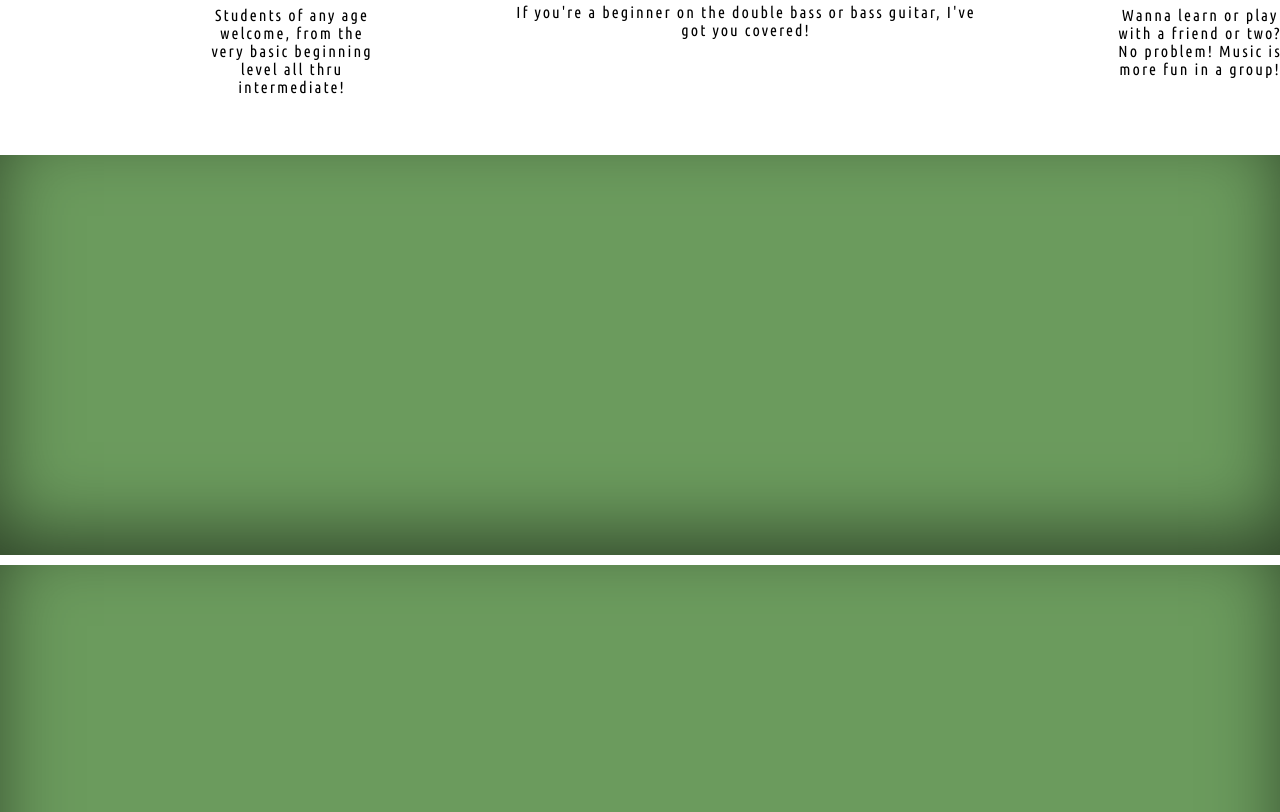
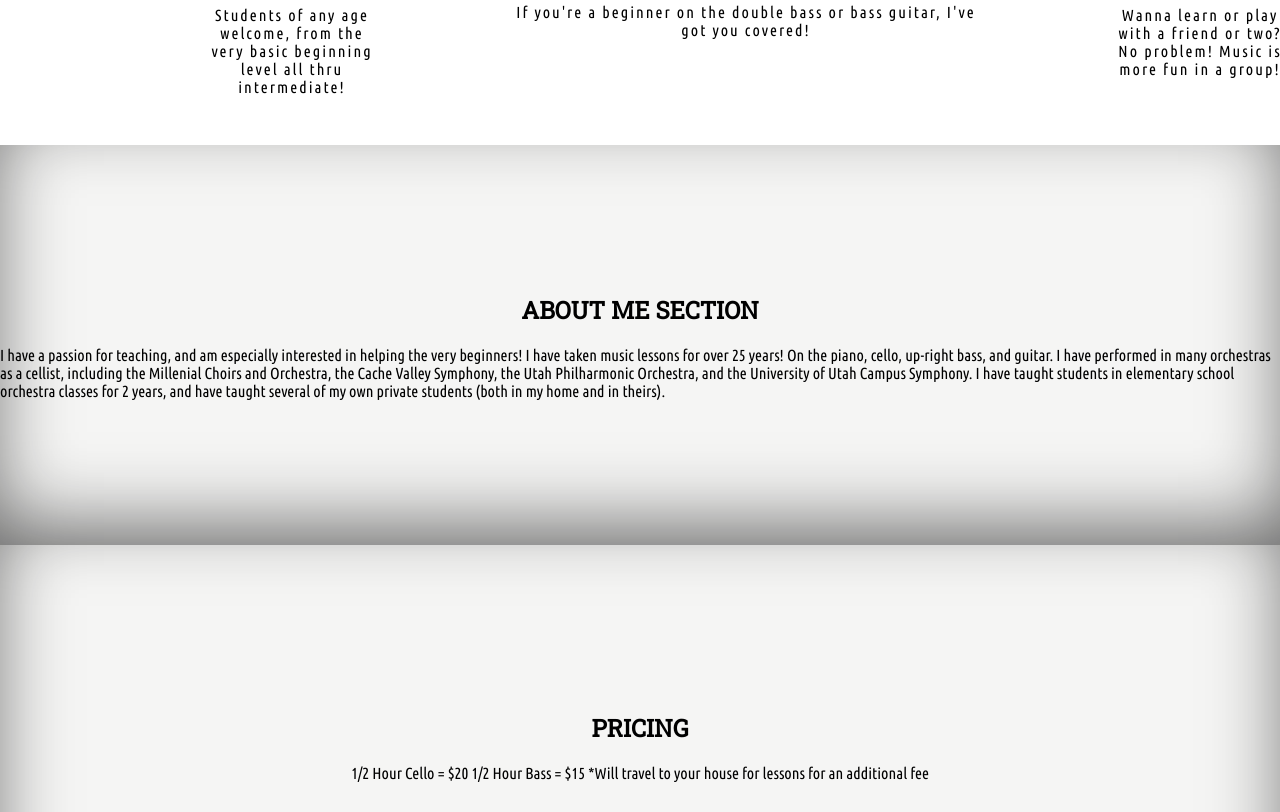
Before and after one commit to doylebp/Portfolio-project, a plain HTML site: page index.html in a window 1280 px wide. Shown: the part 1168-1980 px from the top of the page. Drawn offline with Linux system fonts and the light colour scheme.

Commit message:
Adding text to sections and making them visible

```diff
--- a/index.html
+++ b/index.html
@@ -98,8 +98,17 @@
     <section id="aboutme" class="about-me-section">
         <div class="double-column-wrapper">
             <div class="double-column">
-                <img>
+                <h1>ABOUT ME SECTION</h1>
             </div>
+            <p>I have a passion for teaching, and am especially interested in helping the very beginners!
+
+                I have taken music lessons for over 25 years! On the piano, cello, up-right bass, and guitar.
+
+                I have performed in many orchestras as a cellist, including the Millenial Choirs and Orchestra, the
+                Cache Valley Symphony, the Utah Philharmonic Orchestra, and the University of Utah Campus Symphony.
+
+                I have taught students in elementary school orchestra classes for 2 years, and have taught several of my
+                own private students (both in my home and in theirs).</p>
         </div>
 
     </section>
@@ -108,8 +117,12 @@
     <section id="pricing" class="about-me-section">
         <div class="double-columns-wrapper">
             <div class="double-column">
-                <img>
+                <h1>PRICING</h1>
             </div>
+            <p>1/2 Hour Cello = $20
+                1/2 Hour Bass = $15
+                *Will travel to your house for lessons for an additional fee
+            </p>
         </div>
 
     </section>
@@ -118,7 +131,7 @@
     <section id="reviews" class="about-me-section">
         <div class="double-columns-wrapper">
             <div class="double-column">
-                <img>
+                <h1>REVIEWS</h1>
             </div>
         </div>
 
@@ -128,7 +141,7 @@
     <section id="media" class="about-me-section">
         <div class="double-columns-wrapper">
             <div class="double-column">
-                <img>
+                <h1>MEDIA</h1>
             </div>
         </div>
 
--- a/styles.css
+++ b/styles.css
@@ -6,7 +6,7 @@ body {
 h1, h2, h3, h4, h5, h6 {
     font-family: 'Roboto Slab', serif;
 }
-h3 {text-align: center;}
+h1,h3 {text-align: center;}
 
 html {
     scroll-behavior: smooth;
@@ -100,9 +100,9 @@ html {
 .about-me-section {
     height: 400px;
     background-image:;
-    background-color: #6b9b5d;
-    border-top: 10px solid white;
-    color: #ffffff;
+    background-color: #f5f5f4;
+    border-top: 10px faded rgb(226, 182, 182);
+    color: black;
     display: flex;
     justify-content: center;
     align-items: center;
```
